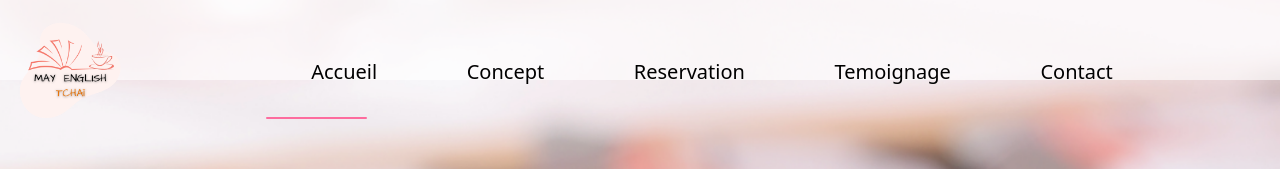
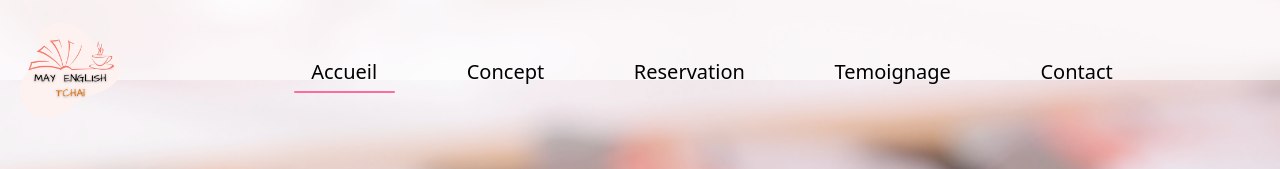
Before and after one commit to may-english-tchai/web-app, a React (Vite) app: page / in a window 1280 px wide. Shown: the top 169 px of the page. Built offline with nearby package versions, Linux system fonts and the light colour scheme; no server answers.

Commit message:
nav-active recentré parfaitement

```diff
--- a/src/assets/styles/header.scss
+++ b/src/assets/styles/header.scss
@@ -43,7 +43,8 @@ $font-secondary: Inter;
 
 .nav-active {
     position: relative;
-
+    display: flex;
+    justify-content: center;
 
     &::after {
         content: "";
@@ -54,6 +55,8 @@ $font-secondary: Inter;
         position: absolute;
         border-radius: 10px;
         bottom: 0px;
+        top: 4.1rem;
+
         transform: translateX(0);
         -webkit-animation: anim 0.3s ease forwards;
         animation: anim 0.6s ease forwards;
@@ -91,6 +94,9 @@ $font-secondary: Inter;
         z-index: 2;
         position: relative;
         height:  10vh;
+        background-color: beige;
+        position: fixed;
+        overflow: hidden;
     }
 
     .navbar_logo{
@@ -118,20 +124,22 @@ $font-secondary: Inter;
         z-index: 1;
     }
 
+
+
     .nav-active {
-        position: relative;
+
 
 
         &::after {
             content: "";
             height: 2px;
-            width: 0;
+            align-items: center;
             margin: 2vh;
             background: $color-2;
-            position: absolute;
+
             border-radius: 10px;
             bottom: 0px;
-            left: 8.6vh;
+            max-width: 110px;
 
             @-webkit-keyframes anim {
                 to {
```
